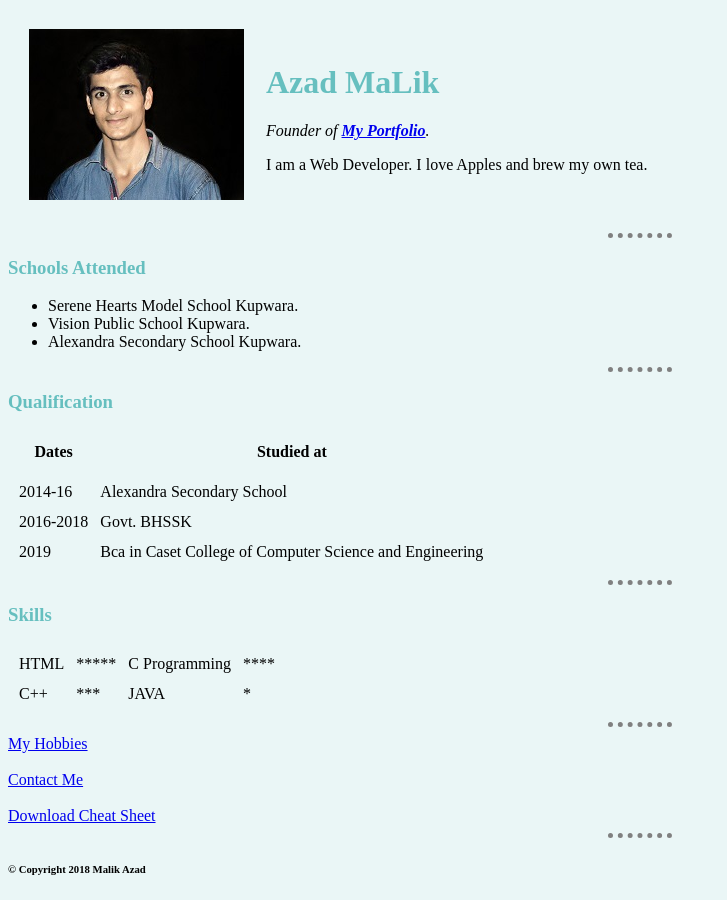
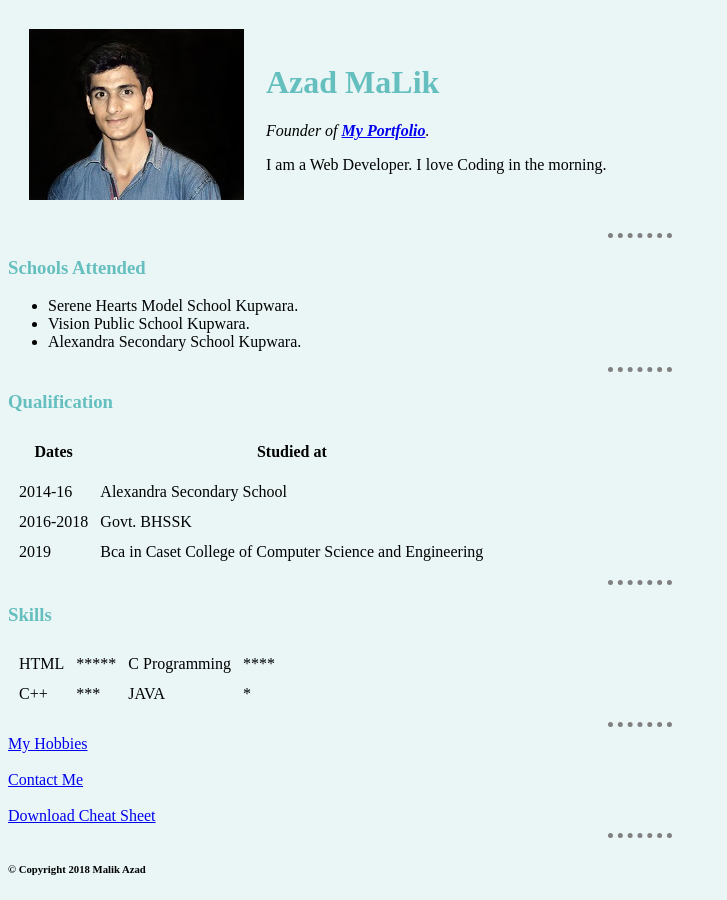
Before and after one commit to Malik-Azad/cv, a plain HTML site: page index.html in a window 1280 px wide. Shown: the whole page, without its empty margins (0-727 px from the left). Drawn offline with Linux system fonts and the light colour scheme.

Commit message:
Update index.html

```diff
--- a/index.html
+++ b/index.html
@@ -11,7 +11,7 @@
     <td><img src="Azad.png" alt="Image of Azad"> </td>
     <td> <h1>Azad MaLik</h1>
   <p><em>Founder of <strong><a href="https://malikazad.netlify.app">My Portfolio</a></strong>.</em></p>
-  <p>I am a Web Developer. I love Apples and brew my own tea.</p></td>
+  <p>I am a Web Developer. I love Coding in the morning.</p></td>
    </tr>
   </table>
    <hr>
```
